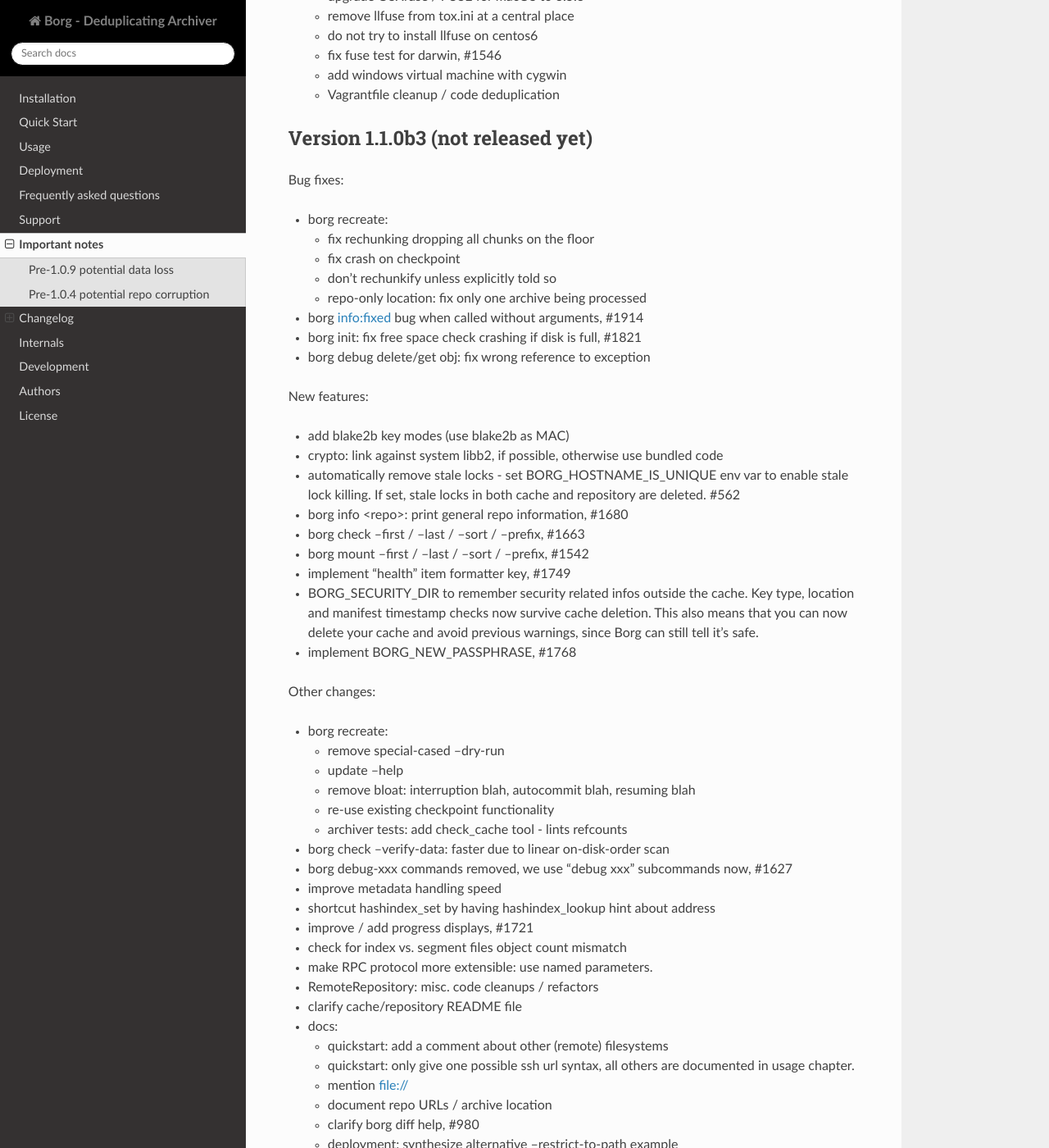
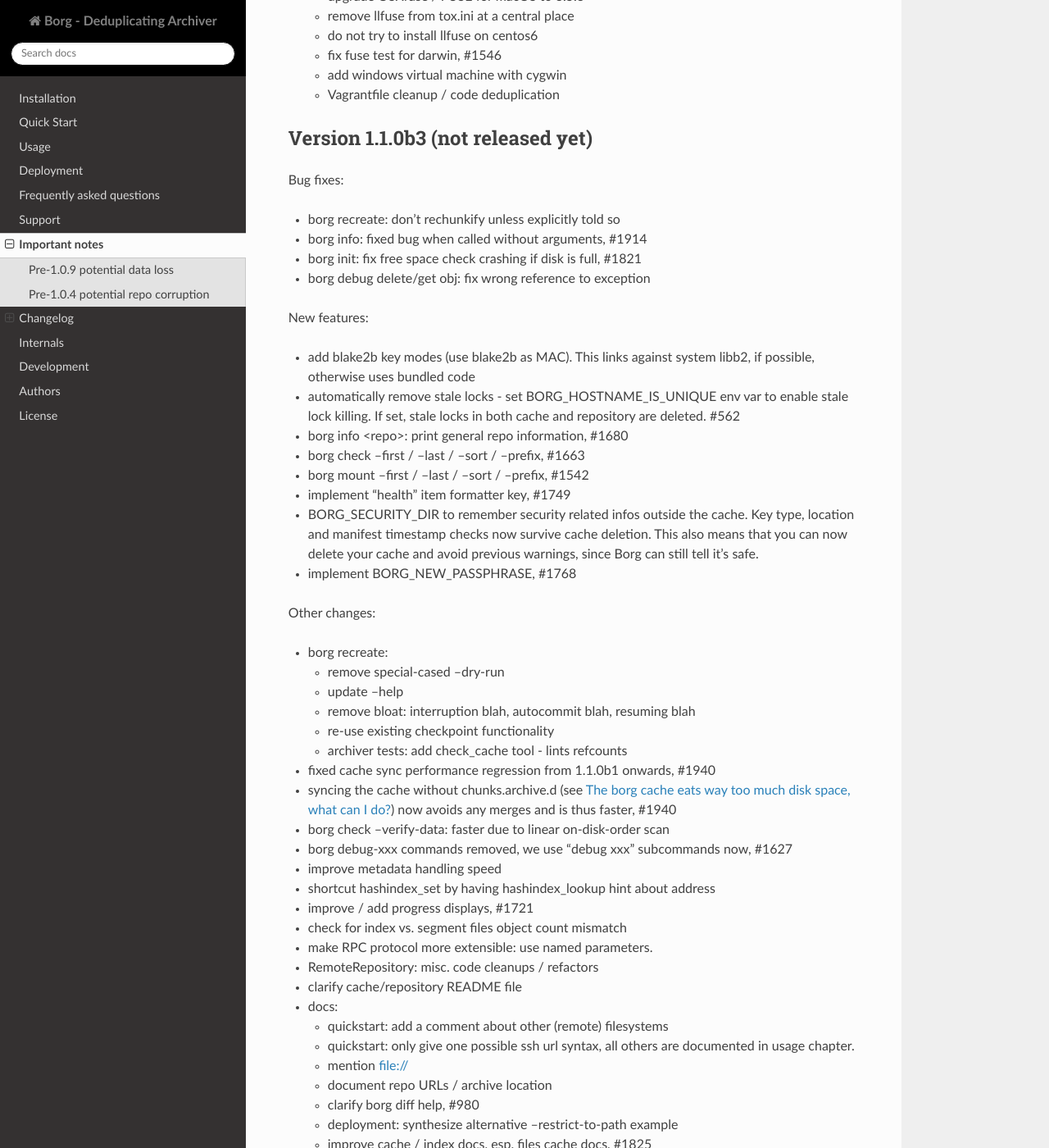
Before and after one commit to borgbackup/borg, a Sphinx documentation site: the page built from docs/changes.rst, in a window 1280 px wide and 1400 px high, scrolled down 2664 px. Shown: the whole window at 82% size. Built offline with Sphinx 7.4.7 and the Read the Docs theme 2.0.0, drawn with Linux system fonts in a browser that asks for light colours; pages that are not in the unit, such as notebooks, are missing from menus; the version number could not be read and is left out.

Commit message:
update 1.1 beta CHANGES

```diff
--- a/docs/changes.rst
+++ b/docs/changes.rst
@@ -135,20 +135,15 @@
 
 Bug fixes:
 
-- borg recreate:
-
-  - fix rechunking dropping all chunks on the floor
-  - fix crash on checkpoint
-  - don't rechunkify unless explicitly told so
-  - repo-only location: fix only one archive being processed
-- borg info:fixed bug when called without arguments, #1914
+- borg recreate: don't rechunkify unless explicitly told so
+- borg info: fixed bug when called without arguments, #1914
 - borg init: fix free space check crashing if disk is full, #1821
 - borg debug delete/get obj: fix wrong reference to exception
 
 New features:
 
-- add blake2b key modes (use blake2b as MAC)
-- crypto: link against system libb2, if possible, otherwise use bundled code
+- add blake2b key modes (use blake2b as MAC). This links against system libb2,
+  if possible, otherwise uses bundled code
 - automatically remove stale locks - set BORG_HOSTNAME_IS_UNIQUE env var
   to enable stale lock killing. If set, stale locks in both cache and
   repository are deleted. #562
@@ -172,6 +167,9 @@
   - re-use existing checkpoint functionality
   - archiver tests: add check_cache tool - lints refcounts
 
+- fixed cache sync performance regression from 1.1.0b1 onwards, #1940
+- syncing the cache without chunks.archive.d (see :ref:`disable_archive_chunks`)
+  now avoids any merges and is thus faster, #1940
 - borg check --verify-data: faster due to linear on-disk-order scan
 - borg debug-xxx commands removed, we use "debug xxx" subcommands now, #1627
 - improve metadata handling speed
--- a/docs/faq.rst
+++ b/docs/faq.rst
@@ -236,6 +236,8 @@
 serialized way in a single script, you need to give them --lock-wait N (with N
 being a bit more than the time the server needs to terminate broken down
 connections and release the lock).
+
+.. _disable_archive_chunks:
 
 The borg cache eats way too much disk space, what can I do?
 -----------------------------------------------------------
```
